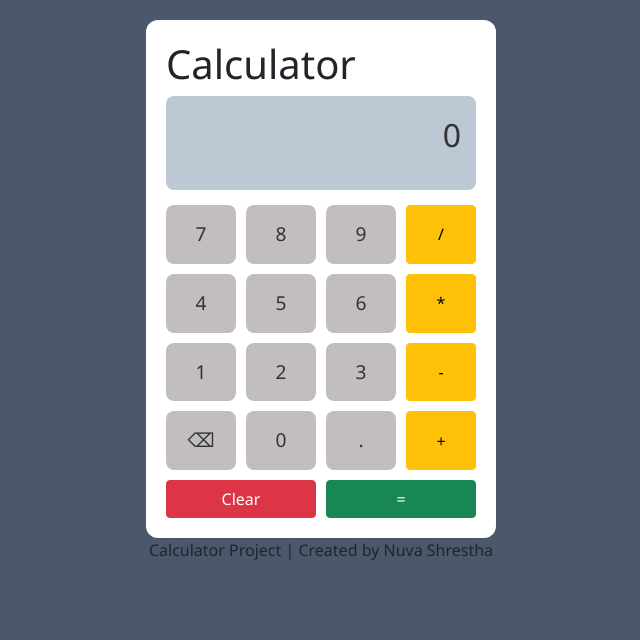
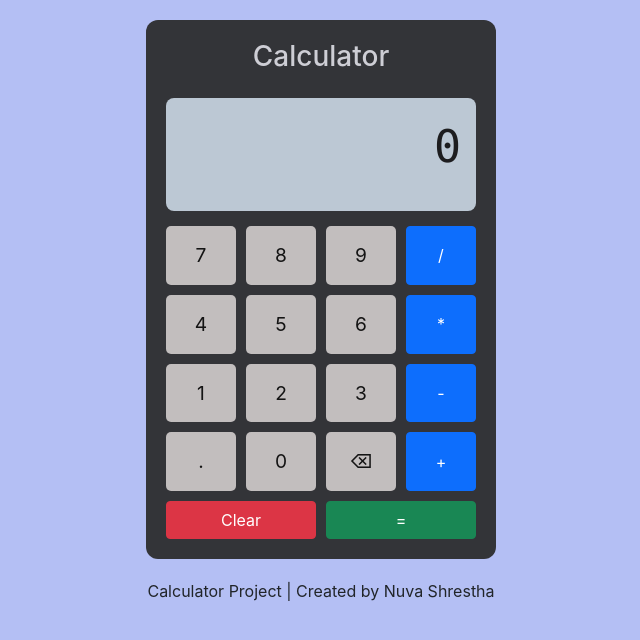
Before and after one commit to nuvashrestha/Calculator, a plain HTML site: page index.html in a window 1280 px wide. Shown: the whole page, without its empty margins (319-959 px from the left). Drawn offline with nearby package versions, Linux system fonts and the light colour scheme.

Commit message:
style: update calculator UI

```diff
--- a/index.html
+++ b/index.html
@@ -12,7 +12,7 @@
 
 <body>
     <main class="calculator">
-        <h1>Calculator</h1>
+        <h1 class="calculator-title">Calculator</h1>
         <div class="display">
             <p id="display-number">0</p>
         </div>
@@ -20,22 +20,22 @@
             <button class="digit">7</button>
             <button class="digit">8</button>
             <button class="digit">9</button>
-            <button class="operator btn btn-warning">/</button>
+            <button class="operator btn btn-primary">/</button>
 
             <button class="digit">4</button>
             <button class="digit">5</button>
             <button class="digit">6</button>
-            <button class="operator btn btn-warning">*</button>
+            <button class="operator btn btn-primary">*</button>
 
             <button class="digit">1</button>
             <button class="digit">2</button>
             <button class="digit">3</button>
-            <button class="operator btn btn-warning">-</button>
+            <button class="operator btn btn-primary">-</button>
 
+            <button class="period">.</button>
+            <button class="digit">0</button>
             <button class="backspace">⌫</button>
-            <button class="digit">0</button>
-            <button class="period">.</button>
-            <button class="operator btn btn-warning">+</button>
+            <button class="operator btn btn-primary">+</button>
 
             <button class="clear btn btn-danger">Clear</button>
             <button class="equal btn btn-success">=</button>
--- a/style.css
+++ b/style.css
@@ -1,6 +1,6 @@
 body {
-    font-family: 'Segoe UI', sans-serif;
-    background-color: #4b586b;
+    font-family: -apple-system, BlinkMacSystemFont, 'Segoe UI', Roboto, sans-serif;
+    background-color: #667eea7d;
     display: flex;
     flex-direction: column;
     align-items: center;
@@ -8,10 +8,19 @@ body {
 }
 
 .calculator {
-    background-color: #ffffff;
+    background-color: #333438;
     border-radius: 12px;
     padding: 20px;
-    width:350px;
+    width: 350px;
+    margin-bottom: 20px;
+}
+
+.calculator-title {
+    font-size: 28px;
+    font-weight: 500;
+    color: #ceced5;
+    margin-bottom: 24px;
+    text-align: center;
 }
 
 .display {
@@ -25,6 +34,14 @@ body {
     min-height: 60px;
 }
 
+#display-number {
+    font-family: 'SF Mono', Menlo, Monaco, 'Cascadia Code', monospace;
+    font-size: 45px;
+    font-weight: 300;
+    color: #1d1d1f;
+    text-align: right;
+}
+
 .buttons {
     display: grid;
     grid-template-columns: repeat(4, 1fr);
@@ -35,9 +52,9 @@ button {
     padding: 15px;
     font-size: 1.2rem;
     border: none;
-    border-radius: 8px;
+    border-radius: 5px;
     background-color: #c2bebe;
-    color: #333;
+    color: #141414;
     cursor: pointer;
     transition: background-color 0.2s ease;
 }
@@ -50,27 +67,14 @@ button:active {
     background-color: #cfcfcf;
 }
 
-
-.operator:hover {
-    background-color: #ffcc33;
-}
-
 .equal {
     grid-column: span 2;
-}
-
-.equal:hover {
-    background-color: #8bc34a;
 }
 
 .clear {
     grid-column: span 2;
 }
 
-.clear:hover {
-    background-color: #e57373;
-}
-
 .footer p {
     color: #ffff;
 }
```
